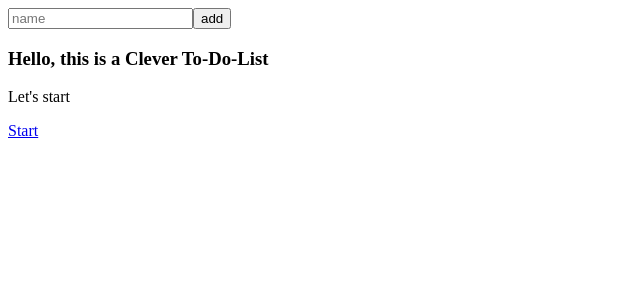
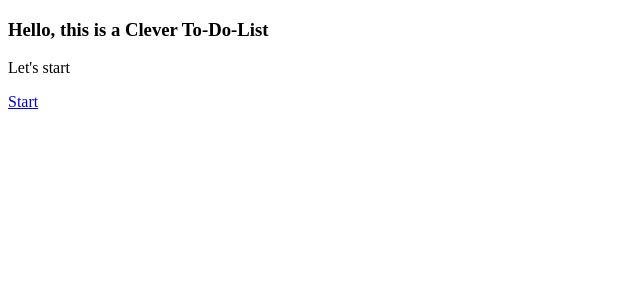
Before and after one commit to glitch-prog/To-Do-List, a React (Create React App) app: page / in a window 1280 px wide. Shown: the top 300 px of the page, without its empty margins (0-640 px from the left). Built offline with nearby package versions, Linux system fonts and the light colour scheme; no server answers.

Commit message:
feat(todo): todo has been replaced

```diff
--- a/src/App.js
+++ b/src/App.js
@@ -1,5 +1,3 @@
-import { useState } from 'react';
-
 // import {
 //   createUserWithEmailAndPassword,
 //   signInWithEmailAndPassword,
@@ -11,37 +9,20 @@ import { useState } from 'react';
 
 import Register from './components/Register.js';
 import Login from './components/Login.js';
-// import Logout from './components/Logout';
 import Start from './components/Start';
 import { Routes, Route } from 'react-router-dom';
 import Homepage from './components/Homepage';
-// import Form from './components/Form.js';
-import { addDoc, collection } from 'firebase/firestore';
-import { db } from './firebase-config';
+import Todo from './components/Todo';
 
 export default function App() {
-  const [newTest, setNewTest] = useState('');
-  const todosCollectionRef = collection(db, 'todos');
-
-  const createUser = async () => {
-    await addDoc(todosCollectionRef, { test: newTest });
-  };
-
   return (
-    <div className='App'>
-      <input
-        placeholder='name'
-        onChange={(event) => {
-          setNewTest(event.target.value);
-        }}
-      ></input>
-      <button onClick={createUser}>add</button>
-
+    <div>
       <Routes>
         <Route path='/' element={<Homepage />} />
         <Route path='/login_page' element={<Login />} />
         <Route path='/start_page' element={<Start />} />
         <Route path='/register_page' element={<Register />} />
+        <Route path='/todo' element={<Todo />} />
       </Routes>
     </div>
   );
--- /dev/null
+++ b/src/components/Todo.js
@@ -0,0 +1,24 @@
+import React from 'react';
+import { useState } from 'react';
+import { addDoc, collection } from 'firebase/firestore';
+import { db } from '.firebase-config';
+
+export default function Todo() {
+  const [newTest, setNewTest] = useState('');
+  const todosCollectionRef = collection(db, 'todos');
+
+  const createUser = async () => {
+    await addDoc(todosCollectionRef, { test: newTest });
+  };
+  return (
+    <div className='App'>
+      <input
+        placeholder='name'
+        onChange={(event) => {
+          setNewTest(event.target.value);
+        }}
+      ></input>
+      <button onClick={createUser}>add</button>
+    </div>
+  );
+}
```
